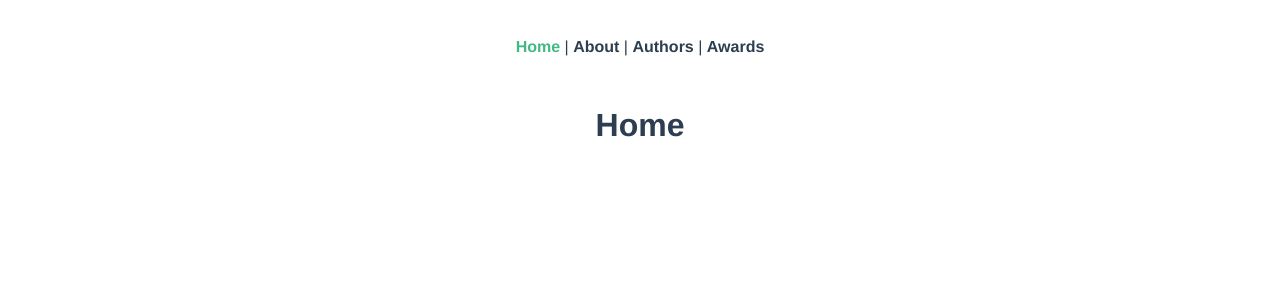
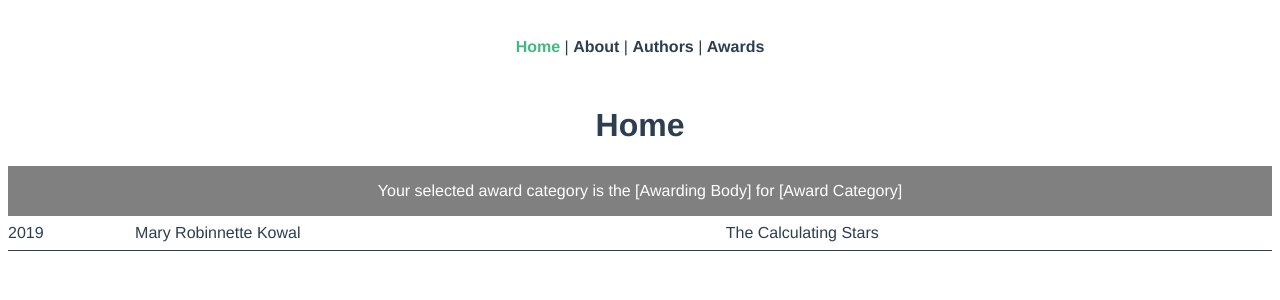
Before and after one commit to Satyadarshin/RocketScience, a Vue app: page / in a window 1280 px wide. Shown: the top 300 px of the page. Built offline with nearby package versions, Linux system fonts and the light colour scheme.

Commit message:
Component to display tables of best novel award winners created and nominally functioning. Investigate: type error.

```diff
--- a/src/components/AwardTable.vue
+++ b/src/components/AwardTable.vue
@@ -1,22 +1,53 @@
 <template>
-    <div>
-        <tr
-        v-for="(award, index) in awards"
-        :key="index"
-        >
-            <td>{{ award.year }}</td>
-            <td>{{ award.author }}</td>
-            <td>{{ award.title}}</td>
-        </tr>
-    </div>
+    <table>
+        <caption>Your selected award category is the [Awarding Body] for [Award Category]</caption>
+       <tbody>
+            <tr
+            v-for="(award, index) in selectedAward"
+            :key="index"
+            >
+                <td>{{ award.year }}</td>
+                <td>{{ award.winner.author }}</td>
+                <td>{{ award.winner.title}}</td>
+            </tr>
+        </tbody>
+    </table>
 </template>
 
 <script>
 export default {
-    data() {
-        return{
-            awards: ''
+    props: {
+        selectedAward: {
+            type: Object,
+            default: function() {
+                return {
+                    selectedAward: {
+                        year: '2019',
+                        winner: {
+                            title: 'The Calculating Stars',
+                            author: 'Mary Robinnette Kowal'
+                        }
+                    }
+                }
+            }
         }
     }
 }
 </script>
+
+<style lang="scss" scoped>
+table {
+    margin: 1rem 0;
+    width: 100%;
+    border-collapse: collapse;
+    caption {
+        padding: 1rem 0;
+        background-color: gray;
+        color: white
+    }
+    td { text-align: left;
+        padding: .5rem 0;
+        border-bottom: 1px solid
+    }
+}
+</style>
--- a/src/views/Awards.vue
+++ b/src/views/Awards.vue
@@ -3,7 +3,7 @@
         <h1>Science Fiction Literary Awards</h1>
         <button @click="viewAwardCategory(hugoAward, 'bestNovel')">Hugo Award for Best Novel</button>
         <button @click="viewAwardCategory(nebulaAward, 'bestNovel')">Nebula Award for Best Novel</button>
-        <!-- <awardTable :selectedAward="displayCategory" /> -->
+        <app-award-table :selectedAward="displayCategory"></app-award-table>
     </div>
 </template>
 
@@ -16,35 +16,30 @@ export default {
         return {
             hugoAward: 'hugo_award',
             nebulaAward: 'nebula_award',
-            //displayCategory: {},
-            awardHistory: []
+            displayCategory: {},
         }
-    },
-    props: {
-        selectedAward: Object
     },
     methods: {
         viewAwardCategory(awardBody, extractCategory) {
             awardDataService.fetchAward(awardBody)
             .then((jsonData) => {
-                this.awardHistory = jsonData.results
+                let awardHistory = jsonData.results
                 // This works:
-                this.selectedAward = this.awardHistory[0].bestNovel
+                this.displayCategory = awardHistory[0].bestNovel
+                console.log( typeof displayCategory)
                 // But this doesn't:
                 // this.selectedAward = this.awardHistory[0].extractCategory
                 // So I'm getting the suyntax wrong somehow?
 
-                console.log(this.awardHistory[0].bestNovel)
+                console.log(this.displayCategory)
             })
             .catch((error) => {
-                                console.log( 'foo')
-
                 console.error('Error:', error);
             })
         }
     },
     components: {
-        awardTable
+        appAwardTable: awardTable
     }
 }
 </script>
```
